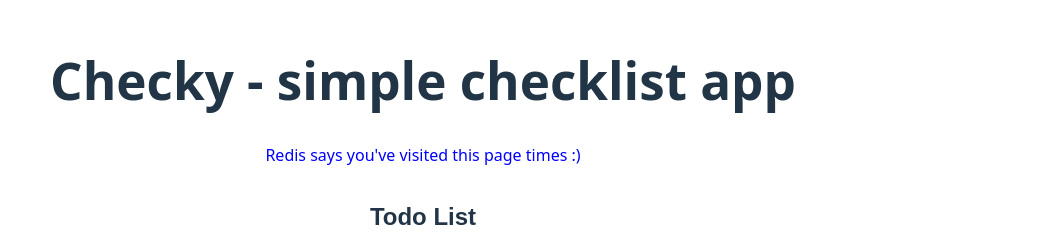
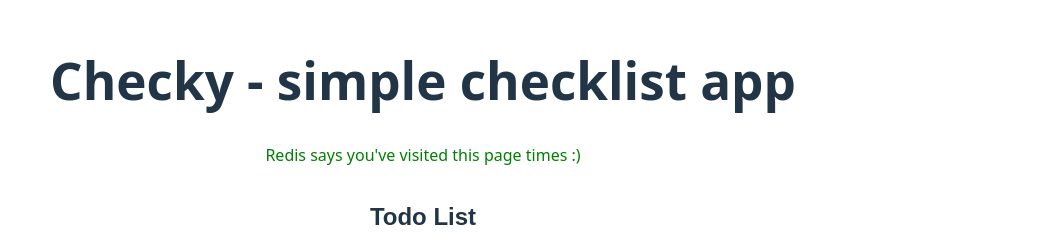
Before and after one commit to rokrihar4/Devops-Projects, a React app in the folder frontend/: page / in a window 1280 px wide. Shown: the part 212-445 px from the top of the page, without its empty margins (217-1280 px from the left). Built offline with nearby package versions, Linux system fonts and the light colour scheme; no server answers; the HTML template or start-up script is replaced by a standard one.

Commit message:
Update App.jsx

```diff
--- a/frontend/src/App.jsx
+++ b/frontend/src/App.jsx
@@ -58,7 +58,7 @@
 
       <h1>Checky - simple checklist app</h1>
 
-      <p style={{ color: 'blue' }}>
+      <p style={{ color: 'green' }}>
         Redis says you've visited this page {hits} times :)
       </p>
 
```
